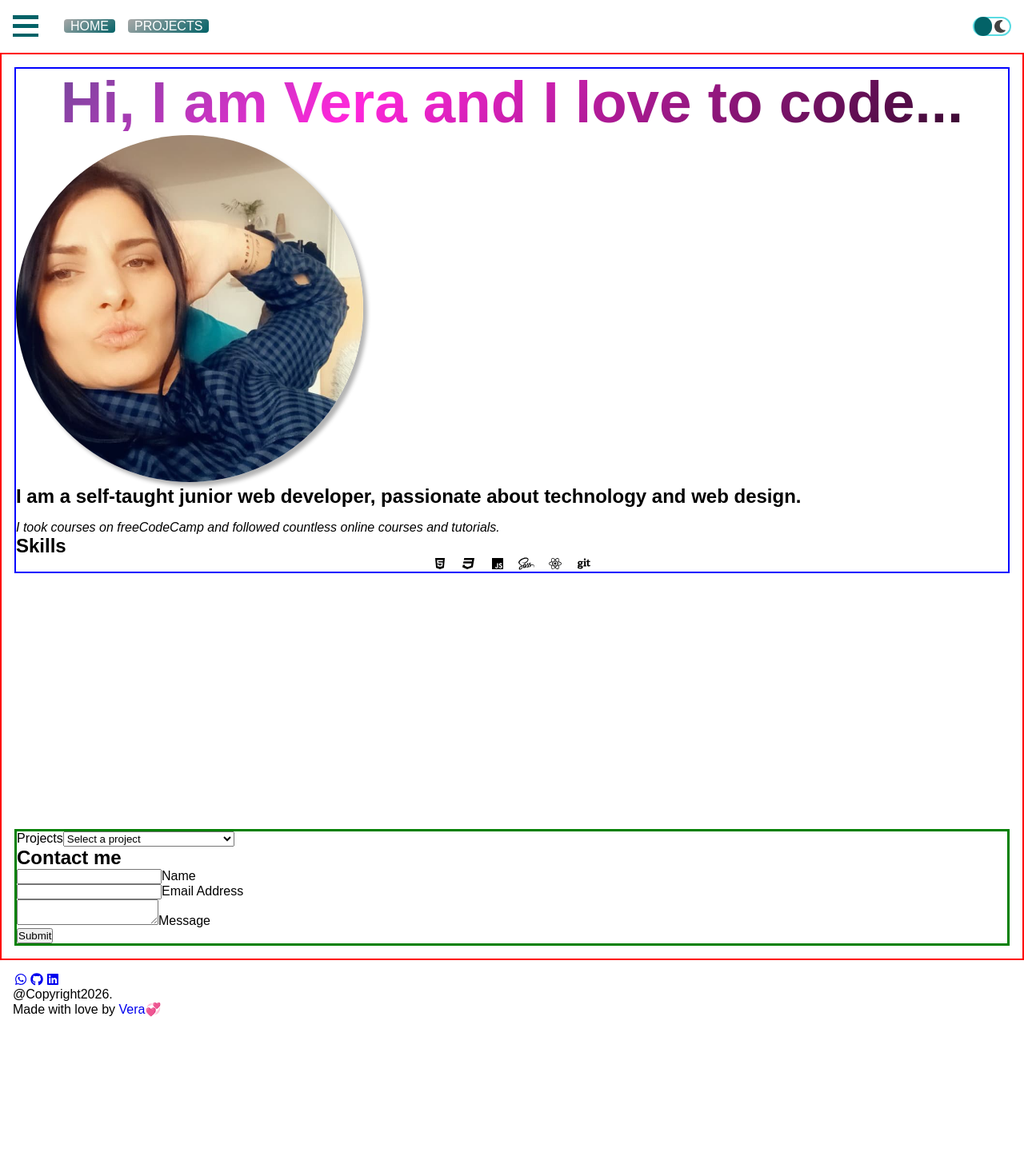
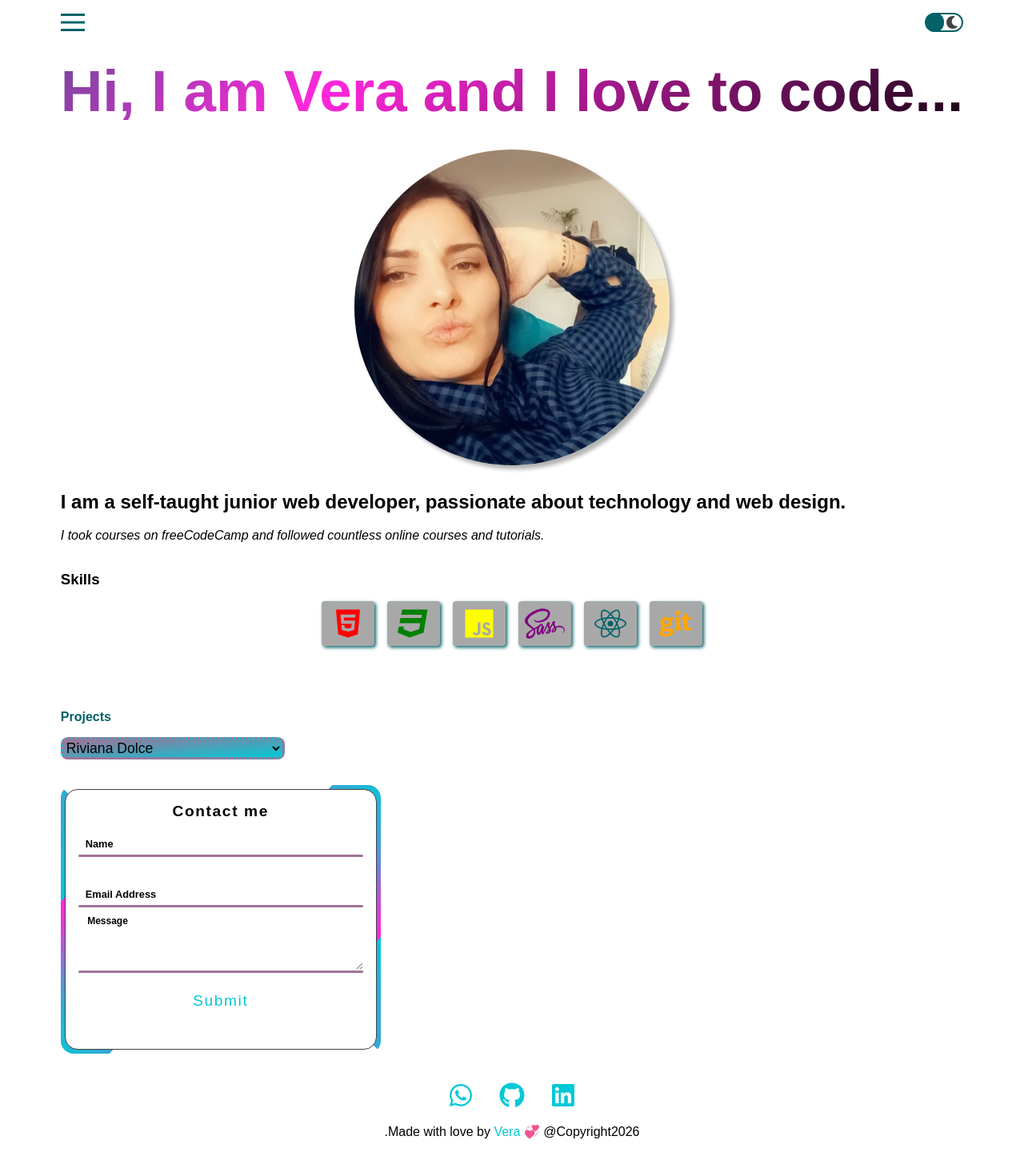
Before and after one commit to verakissyou17/my-portfolio, a React (Vite) app: page / in a window 1280 px wide. Shown: the whole page at 80% size. Before the commit the page ends 1288 px from the top, so only its background shows below. Built offline with nearby package versions, Linux system fonts and the light colour scheme; a web font is replaced by a local one.

Commit message:
Make home page and header interactive

```diff
--- a/src/App.jsx
+++ b/src/App.jsx
@@ -1,27 +1,36 @@
 import Home from "./pages/Home";
 import Projects from "./pages/Projects";
+import Header from "./components/Header";
+import Footer from "./components/Footer";
 import { Routes, Route } from "react-router-dom";
 import { useLocation } from "react-router-dom";
 
 function App() {
   const location = useLocation();
   const isHome = location.pathname === "/home";
+
   const scrollTo = (id) => {
     const section = document.getElementById(id);
     section?.scrollIntoView({ behavior: "smooth" });
   };
+
+
   return (
+    <>
+    <Header isHome={isHome} scrollTo={scrollTo} />
       <Routes>
         <Route path="/" element={<Home />} />
         <Route
           path="/home"
-        element={<Home isHome={isHome} scrollTo={scrollTo} />}
+          element={<Home />}
         />
         <Route
           path="/projects"
-        element={<Projects isHome={isHome} scrollTo={scrollTo} />}
+          element={<Projects />}
         />
       </Routes>
+      <Footer isHome={isHome} />
+    </>
   );
 }
 
--- a/src/components/Footer.jsx
+++ b/src/components/Footer.jsx
@@ -20,7 +20,7 @@ function Footer({isHome}) {
           aria-label="WhatsApp"
           title="WhatsApp"
         >
-          <FontAwesomeIcon icon={faWhatsapp} />
+          <FontAwesomeIcon icon={faWhatsapp} className="icon" />
         </Link>
         <Link
           to="https://github.com/Verakissyou17"
@@ -29,7 +29,7 @@ function Footer({isHome}) {
           aria-label="GitHub"
           title="GitHub"
         >
-          <FontAwesomeIcon icon={faGithub} />
+          <FontAwesomeIcon icon={faGithub} className="icon" />
         </Link>
         <Link
           to="https://www.linkedin.com/in/verakissyou17/"
@@ -38,10 +38,10 @@ function Footer({isHome}) {
           aria-label="LinkedIn"
           title="LinkedIn"
         >
-          <FontAwesomeIcon icon={faLinkedin} />
+          <FontAwesomeIcon icon={faLinkedin} className="icon" />
         </Link>
       </nav>
-      <div>@Copyright{year}.<br></br>Made with love by <Link id={isHome ? "home" : "projects" } to={"https://github.com/verakissyou17"} target="_blank">Vera💞</Link></div>
+      <div>.Made with love by <Link id={isHome ? "home" : "projects" } to={"https://github.com/verakissyou17"} target="_blank">Vera 💞</Link> @Copyright{year}</div>
     </FooterStyled>
   );
 }
--- a/src/components/Form.jsx
+++ b/src/components/Form.jsx
@@ -4,12 +4,12 @@ function Form() {
   return (
     <FormStyled>
       <div className="projects">
-        <label htmlFor="projects-list" className="subtitle">
+        <label htmlFor="projects-list" className="projects-title">
           Projects
         </label>
         <select className="projects-list" id="projects-list">
-          <option value="" defaultValue={"https://verakissyou17.github.io/random-quote-app/"}>
-            Select a project
+          <option value="https://riviana-dolce.vercel.app/">
+            Riviana Dolce
           </option>
           <option value="https://verakissyou17.github.io/random-quote-app/">
             Random Quote App
@@ -32,10 +32,14 @@ function Form() {
           <option value="https://verakissyou17.github.io/mortgage-repayment-calculator-main/">
             Mortgage Repayment Calculator
           </option>
+          <option value="https://verakissyou17.github.io/ecommerce-product-page-main/">
+           E-commerce product page
+          </option>
         </select>
       </div>
+      <div className="form-container">
         <div className="my-form" id="contact">
-        <h2>Contact me</h2>
+          <h5>Contact me</h5>
           <div className="inputBox">
             <input id="name" name="name" type="text" required />
             <label htmlFor="name">Name</label>
@@ -54,6 +58,7 @@ function Form() {
           <button type="submit">Submit</button>
           <p className="message"></p>
         </div>
+      </div>
     </FormStyled>
   );
 }
--- a/src/components/Header.jsx
+++ b/src/components/Header.jsx
@@ -4,16 +4,28 @@ import { faSun, faMoon } from "@fortawesome/free-solid-svg-icons";
 import { Link} from "react-router-dom";
 
 function Header({isHome, scrollTo}) {
+    const toggleTheme = () => {
+    document.body.classList.toggle("dark-mode");
+  };
+
+  const toggleNavbar = () => {
+    const hamburger = document.querySelector('.hamburger');
+    const navbar = document.querySelector('.navbar');
+    hamburger.classList.toggle("closed");
+    navbar.classList.toggle("hidden");
+  }
+
+  console.log(isHome);
 
   return (
     <HeaderStyled className="header">
-      <div className="hamburger">
+      <div className="hamburger" onClick={toggleNavbar}>
         <span className="bar"></span>
         <span className="bar"></span>
         <span className="bar"></span>
       </div>
 
-      <nav className="navbar">
+      <nav className="navbar hidden">
         <ul className="nav-list">
           <li>
             {isHome ? (
@@ -32,9 +44,9 @@ function Header({isHome, scrollTo}) {
         </ul>
       </nav>
 
-      <div className="toggle-btn dark-mode">
-        <FontAwesomeIcon icon={faSun} />
-        <FontAwesomeIcon icon={faMoon} />
+      <div className="toggle-btn" onClick={toggleTheme}>
+        <FontAwesomeIcon icon={faSun} className="icon-sun" />
+        <FontAwesomeIcon icon={faMoon} className="icon-moon" />
         <span className="ball"></span>
       </div>
     </HeaderStyled>
--- a/src/components/HomeMain.jsx
+++ b/src/components/HomeMain.jsx
@@ -23,7 +23,7 @@ function HomeMain() {
           />
         </div>
         <section className="about-me__text">
-          <h2 className="subtitle">
+          <h2 className="about_me-subtitle">
             I am a self-taught junior web developer, passionate about technology
             and web design.
           </h2>
@@ -33,25 +33,25 @@ function HomeMain() {
           </p>
         </section>
         <section className="skills">
-          <h2 className="subtitle">Skills</h2>
+          <h3 className="skills-subtitle">Skills</h3>
           <ol className="skills-list">
             <li>
-              <FontAwesomeIcon icon={faHtml5} />
+              <FontAwesomeIcon icon={faHtml5} className="icon" />
             </li>
             <li>
-              <FontAwesomeIcon icon={faCss3} />
+              <FontAwesomeIcon icon={faCss3} className="icon" />
             </li>
             <li>
-              <FontAwesomeIcon icon={faJs} />
+              <FontAwesomeIcon icon={faJs} className="icon" />
             </li>
             <li>
-              <FontAwesomeIcon icon={faSass} />
+              <FontAwesomeIcon icon={faSass} className="icon" />
             </li>
             <li>
-              <FontAwesomeIcon icon={faReact} />
+              <FontAwesomeIcon icon={faReact} className="icon" />
             </li>
             <li>
-              <FontAwesomeIcon icon={faGit} />
+              <FontAwesomeIcon icon={faGit} className="icon" />
             </li>
           </ol>
         </section>
--- a/src/index.css
+++ b/src/index.css
@@ -24,21 +24,25 @@
 }
 
 body {
+  display: flex;
+  flex-direction: column;
+  align-items: center;
+  justify-content: center;
+  min-height: 100vh;
   font-family: "Mooli", sans-serif;
-  /* display: grid;
-  grid-template-columns: 1fr;
-  grid-auto-rows: min-content;
-  row-gap: 2.5rem;
-  padding: 1em; */
-  min-height: 100vh;
-  transition: background-color 0.5s ease-in;
+  background-color: var(--white);
+  transition:
+    background-color 0.5s ease,
+    color 0.5s ease;
 }
 
 body.dark-mode {
   background-color: var(--dark-gray);
+  color: var(--white);
 }
 
-img {
+img, svg {
   display: block;
   max-width: 100%;
+  object-fit: cover;
 }
--- a/src/pages/Home.jsx
+++ b/src/pages/Home.jsx
@@ -1,14 +1,10 @@
-import Header from "../components/Header";
 import HomeMain from "../components/HomeMain";
-import Footer from "../components/Footer";
 
-function Home({isHome, scrollTo}) {
+function Home() {
   return (
     <>
     <title>Home</title>
-      <Header isHome={isHome} scrollTo={scrollTo} />
       <HomeMain />
-      <Footer />
     </>
   )
 }
--- a/src/pages/Projects.jsx
+++ b/src/pages/Projects.jsx
@@ -1,14 +1,10 @@
-import Header from "../components/Header";
 import ProjectsMain from "../components/ProjectsMain";
-import Footer from "../components/Footer";
 
-function Projects({isHome, scrollTo}) {
+function Projects() {
   return (
     <>
       <title>Projects</title>
-      <Header scrollTo={scrollTo} />
       <ProjectsMain />
-      <Footer isHome={isHome} />
     </>
   );
 }
--- a/src/styles/Footer.styled.jsx
+++ b/src/styles/Footer.styled.jsx
@@ -1,20 +1,25 @@
 import styled from "styled-components";
 
 export const FooterStyled = styled.footer`
-  /* width: 100%;
-  max-width: 300px;
   display: flex;
+  flex-direction: column;
   align-items: center;
-  justify-content: space-between; */
+  justify-content: space-between;
   padding: 1rem;
 
   a {
-    align-self: center;
     text-decoration: none;
+    color: var(--light-blue);
+  }
+
+  .footer-nav {
+    display: flex;
+    gap: 1rem;
+    margin-bottom: 1rem;
   }
 
   .icon {
-    font-size: 3rem;
+    font-size: 2rem;
     color: var(--light-blue);
     padding: 0.25rem;
   }
@@ -29,23 +34,4 @@ export const FooterStyled = styled.footer`
   .icons:is(:focus) {
     color: var(--light-grey);
   }
-
-
-
-  .skills {
-    display: flex;
-    flex-direction: column;
-    gap: 1rem;
-    width: 100%;
-    max-width: 450px;
-  }
-
-  .subtitle {
-    color: var(--teal-dark);
-    font-weight: bold;
-  }
-
-  .subtitle.dark-mode {
-    color: var(--teal-light);
-  }
 `;
--- a/src/styles/Form.styled.jsx
+++ b/src/styles/Form.styled.jsx
@@ -1,15 +1,18 @@
 import styled from "styled-components";
 
 export const FormStyled = styled.form`
-  border: 3px solid green;
-  margin-top: 20rem;
-  /* .projects {
-    display: flex;
-    flex-direction: column;
-    gap: 1rem;
-    margin: auto;
-    width: 100%;
-    max-width: 450px;
+  .projects {
+    margin-bottom: 2rem;
+
+    .projects-title {
+      display: block;
+      margin-bottom: 1rem;
+      color: var(--teal-dark);
+      font-weight: bold;
+
+      body.dark-mode & {
+        color: var(--white);
+      }
     }
 
     .projects-list {
@@ -22,24 +25,21 @@ export const FormStyled = styled.form`
       border-radius: 0.5em;
       font-size: 1.1rem;
       font-weight: 500;
-    color: var(--white);
       cursor: pointer;
     }
 
     .projects-list option {
-    background-color: var(--light-grey);
+      background-color: var(--light-blue);
+      color: var(--black);
     }
-
-  .projects-list option:checked {
-    background-color: var(--dark-lilac);
   }
 
   .form-container {
     position: relative;
     width: 100%;
     max-width: 400px;
-    height: 22em;
-    border-radius: 10px;
+    height: 21rem;
+    border-radius: 1rem;
     overflow: hidden;
     z-index: 1;
   }
@@ -53,20 +53,20 @@ export const FormStyled = styled.form`
     inset: -50%;
     background: conic-gradient(
       from 90deg,
+      var(--magenta),
       var(--light-blue),
       var(--magenta),
-      var(--light-blue),
-      var(--magenta)
+      var(--light-blue)
     );
     transform-origin: bottom right;
-    animation: animate 4s linear infinite;
+    animation: animate 2s linear infinite;
     animation-play-state: running;
     transition: all 0.5s ease;
     z-index: 1;
   }
 
   .form-container::after {
-    animation-delay: -2s;
+    animation-delay: -1s;
   }
 
   @keyframes animate {
@@ -80,35 +80,39 @@ export const FormStyled = styled.form`
 
   .my-form {
     position: absolute;
-    inset: 2px;
-    border-radius: 10px;
-    background: var(--light-grey);
+    inset: 5px;
+    border-radius: 1rem;
+    background: var(--white);
+    border: 1px solid var(--dark-gray);
     padding: 1em;
     z-index: 2;
     display: flex;
     flex-direction: column;
+
+    body.dark-mode & {
+      background: var(--dark-gray);
+      border: 1px solid var(--teal-dark);
     }
 
-  .my-form.dark-mode {
-    background: var(--black);
-  }
-
-  .my-form h2 {
-    color: #45f3ff;
+    h5 {
+      color: var(--black);
       font-size: 1.2rem;
-    font-weight: 500;
+      font-weight: bold;
       text-align: center;
       letter-spacing: 0.1rem;
+
+      body.dark-mode & {
+        color: var(--light-blue);
+      }
     }
 
     .inputBox {
       position: relative;
       width: 100%;
-    margin-top: 1.5em;
-  }
+      margin-block: 1rem;
 
-  .inputBox input,
-  .inputBox textarea {
+      input,
+      textarea {
         position: relative;
         width: 100%;
         padding: 0.5em 0.7em;
@@ -116,75 +120,78 @@ export const FormStyled = styled.form`
         border: none;
         outline: none;
         box-shadow: none;
-    color: #23242a;
+        color: var(--white);
         font-size: 0.9rem;
         font-weight: 500;
-    letter-spacing: 0.05em;
         transition: all 0.5s ease;
         z-index: 1;
       }
 
-  .inputBox label {
+      label {
         position: absolute;
         left: 0;
         padding: 0.5em 0.7em;
-    color: var(--dark-lilac);
+        color: var(--black);
         font-size: 0.8rem;
         font-weight: bold;
-    letter-spacing: 0.05em;
         transition: all 0.5s ease;
+
+        body.dark-mode & {
+          color: var(--light-blue);
+        }
       }
 
-  .inputBox label.dark-mode {
-    color: var(--teal-light);
+      textarea ~ label {
+        left: 1rem;
+        margin-bottom: 1rem;
       }
 
-  .inputBox textarea ~ label {
-    left: 15px;
-  }
-
-  .inputBox input:valid ~ label,
-  .inputBox textarea:valid ~ label,
-  .inputBox input:focus ~ label,
-  .inputBox textarea:focus ~ label {
+      input:valid ~ label,
+      textarea:valid ~ label,
+      input:focus ~ label,
+      textarea:focus ~ label {
         font-size: 0.75rem;
         transform: translateX(-13px) translateY(-28px);
       }
 
-  .inputBox i {
+      i {
         position: absolute;
         left: 0;
         bottom: 0;
-    background: #45f3ff;
+        background: var(--dark-lilac);
         width: 100%;
-    height: 2px;
+        height: 3px;
         border-radius: 5px;
         overflow: hidden;
         transition: all 0.5s ease;
         pointer-events: none;
       }
 
-  .inputBox input:valid ~ i,
-  .inputBox input:focus ~ i,
-  .inputBox textarea:focus ~ i {
+      input:valid ~ i,
+      input:focus ~ i,
+      textarea:focus ~ i {
         height: 100%;
       }
+    }
 
-  input[type="submit"] {
+    button {
       border: none;
       outline: none;
       color: var(--light-blue);
       background: transparent;
-    padding: 0.5em 0.7em;
+      padding: 0.5rem 0.7rem;
       font-size: 1.2rem;
       font-family: inherit;
       letter-spacing: 0.1rem;
-    width: 100%;
-    margin-top: 1.2em;
-    border-radius: 5px;
+      width: 50%;
+      align-self: center;
+      margin-bottom: 1rem;
       font-weight: 500;
       cursor: pointer;
     }
+  }
+
+  /*
 
   input[type="submit"]:hover {
     box-shadow:
@@ -196,12 +203,7 @@ export const FormStyled = styled.form`
     opacity: 0.8;
   }
 
-  .form-container.dark-mode {
-    background: var(--black);
-    color: var(--teal-light);
-  } */
-
-  /* .message {
+  .message {
     text-align: center;
     color: var(--light-blue);
     margin-top: 1rem;
--- a/src/styles/Header.styled.jsx
+++ b/src/styles/Header.styled.jsx
@@ -5,7 +5,7 @@ export const HeaderStyled = styled.header`
   top: 0;
   right: 0;
   left: 0;
-  z-index: 3;
+  z-index: 10;
   display: flex;
   align-items: center;
   gap: 2rem;
@@ -13,56 +13,71 @@ export const HeaderStyled = styled.header`
   background-color: var(--white);
   transition: background-color 0.5s ease-in;
 
-  .header.dark-mode {
+  body.dark-mode & {
     background-color: var(--dark-gray);
   }
 
   .hamburger {
-    width: 2rem;
-    height: 100%;
-    display: flex;
-    flex-direction: column;
-    align-items: center;
-    justify-content: space-between;
+    position: relative;
+    width: 30px;
+    height: 22px;
+    cursor: pointer;
+
+    & .bar {
+      position: absolute;
+      left: 0;
+      width: 100%;
+      height: 3px;
+      background: var(--teal-dark);
+      transition: all 0.3s ease;
+
+      body.dark-mode & {
+        background-color: var(--teal-light);
+      }
     }
 
-  .bar {
-    width: 100%;
-    height: 0.3em;
-    margin: 0.2em 0;
-    background-color: var(--teal-dark);
-    transition: transform 1s ease;
+    .bar:nth-child(1) {
+      top: 0;
     }
 
-  .hamburger.closed .bar:first-child {
-    transform-origin: right top;
-    transform: rotate(-50deg);
+    .bar:nth-child(2) {
+      top: 50%;
+      transform: translateY(-50%);
     }
 
-  .hamburger.closed .bar:last-child {
-    transform-origin: right bottom;
-    transform: rotate(50deg);
+    .bar:nth-child(3) {
+      bottom: 0;
+    }
+  }
+
+  .hamburger.closed .bar:nth-child(1) {
+    top: 50%;
+    transform: translateY(-50%) rotate(45deg);
   }
 
   .hamburger.closed .bar:nth-child(2) {
-    transform-origin: right center;
-    transform: translateX(-100px);
+    opacity: 0;
   }
 
+  .hamburger.closed .bar:nth-child(3) {
+    top: 50%;
+    transform: translateY(-50%) rotate(-45deg);
+  }
+
+  .navbar {
     .nav-list {
       list-style: none;
       text-transform: uppercase;
       display: flex;
       align-items: center;
       gap: 1rem;
-  }
 
-  .nav-list.closed {
-    display: none;
-  }
-
-  .nav-list li a {
-    background: linear-gradient(145deg, var(--light-grey), var(--teal-dark));
+      & li a {
+        background: linear-gradient(
+          145deg,
+          var(--light-grey),
+          var(--teal-dark)
+        );
         color: var(--white);
         padding: 0 0.5em;
         font-family: inherit;
@@ -73,15 +88,21 @@ export const HeaderStyled = styled.header`
         outline: none;
         border-radius: 0.25em;
         cursor: pointer;
-  }
 
-  .nav-list li a.dark-mode {
+        body.dark-mode & {
           background: linear-gradient(
             45deg,
             var(--dark-gray) 0%,
             var(--dark-lilac) 95%
           );
           color: var(--teal-light);
+        }
+      }
+    }
+  }
+
+  .navbar.hidden {
+    display: none;
   }
 
   .toggle-btn {
@@ -97,9 +118,8 @@ export const HeaderStyled = styled.header`
     cursor: pointer;
     position: relative;
     transition: all 0.3s ease;
-  }
 
-  .toggle-btn.dark-mode {
+    body.dark-mode & {
       border: 2px solid var(--teal-light);
     }
 
@@ -111,20 +131,21 @@ export const HeaderStyled = styled.header`
       border-radius: 1.5rem;
       background-color: var(--teal-dark);
       transition: transform 0.3s linear;
-  }
 
-  .ball.dark-mode {
+      body.dark-mode & {
         transform: translateX(100%);
         background-color: var(--white);
       }
+    }
 
-  .fa-moon {
+    .icon-sun {
+      color: var(--yellow);
+      font-size: 1rem;
+    }
+
+    .icon-moon {
       color: var(--dark-gray);
       font-size: 1rem;
     }
-
-  .fa-sun {
-    color: var(--yellow);
-    font-size: 1rem;
   }
 `;
--- a/src/styles/HomeMain.styled.jsx
+++ b/src/styles/HomeMain.styled.jsx
@@ -1,11 +1,13 @@
 import styled from "styled-components";
 
 export const HomeMainStyled = styled.main`
-  /* display: flex;
-  flex-direction: row-reverse;
-  gap: 5rem; */
-  border: 2px solid red;
+  display: flex;
+  flex-direction: column;
+  gap: 5rem;
   padding: 1rem;
+
+  .about-me {
+    flex-grow: 1;
 
     .title {
       font-size: clamp(2rem, 0.944rem + 4.507vw, 5rem);
@@ -34,38 +36,39 @@ export const HomeMainStyled = styled.main`
       }
     }
 
-  .about-me {
-    /* display: flex;
-    flex-direction: column;
+    .about-me__image {
+      display: flex;
       align-items: center;
-    gap: 2rem;
-    width: 100%;
-    line-height: 1.5; */
-    border: 2px solid blue;
+      justify-content: center;
+      margin-block: 2rem;
+
+      .profile-image {
+        border-radius: 50%;
+        max-width: 35%;
+        box-shadow: 5px 5px 5px hsla(0, 0%, 0%, 0.3);
+      }
     }
 
     .about-me__text {
       text-align: justify;
-  }
+      margin-block: 2rem;
 
-  .about-me__text p {
-    font-style: italic;
-    margin-top: 1em;
-  }
-
-  .about-me__text.dark-mode {
+      body.dark-mode & {
         color: var(--white);
       }
 
-  .about-me__image {
-    border-radius: 50%;
-    box-shadow: 5px 5px 5px hsla(0, 0%, 0%, 0.3);
-    max-width: 35%;
-    display: inline-block;
+      p {
+        font-style: italic;
+        margin-top: 1rem;
+        line-height: 1.5;
+      }
+    }
   }
 
-  .profile-image {
-    border-radius: 50%;
+  .skills {
+
+    .skills-subtitle {
+      margin-bottom: 1rem;
     }
 
     .skills-list {
@@ -75,37 +78,48 @@ export const HomeMainStyled = styled.main`
       justify-content: center;
       flex-wrap: wrap;
       gap: 1rem;
+
+      li .icon {
+        font-size: 2.5rem;
+        font-weight: bold;
+        padding: 0.5rem;
+        background-color: var(--light-grey);
+        border-radius: 0.25rem;
+        box-shadow: 2px 2px 4px  var(--teal-dark);
+
+        body.dark-mode & {
+          background-color: var(--white);
+        }
       }
 
-  .skills-list .icon {
-    font-size: 2rem;
-    padding: 0.5rem;
-    background-color: var(--dark-gray);
-    border-radius: 0.25rem;
-    box-shadow: 2px 2px 4px var(--teal-dark);
+      li .icon:hover {
+        transform: scale(1.2);
+        transition: transform 0.5s ease;
       }
 
-  .skills-list li:nth-child(1) i {
+      li:nth-child(1) .icon {
         color: red;
       }
 
-  .skills-list li:nth-child(2) i {
+      li:nth-child(2) .icon {
         color: green;
       }
 
-  .skills-list li:nth-child(3) i {
+      li:nth-child(3) .icon {
         color: yellow;
       }
 
-  .skills-list li:nth-child(4) i {
+      li:nth-child(4) .icon {
         color: purple;
       }
 
-  .skills-list li:nth-child(5) i {
+      li:nth-child(5) .icon {
         color: var(--teal-dark);
       }
 
-  .skills-list li:nth-child(6) i {
+      li:nth-child(6) .icon {
         color: orange;
       }
+    }
+  }
 `;
```
Lines whose indentation alone changed are shown as unchanged.
